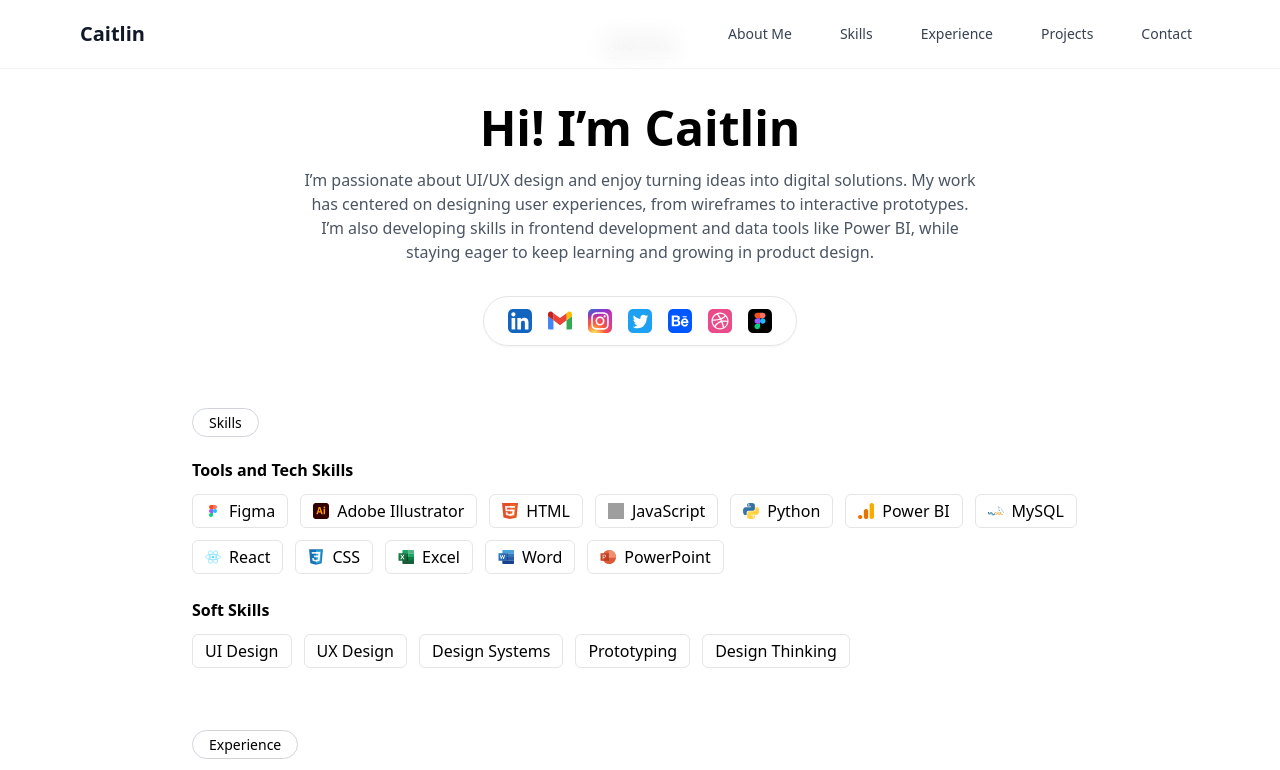
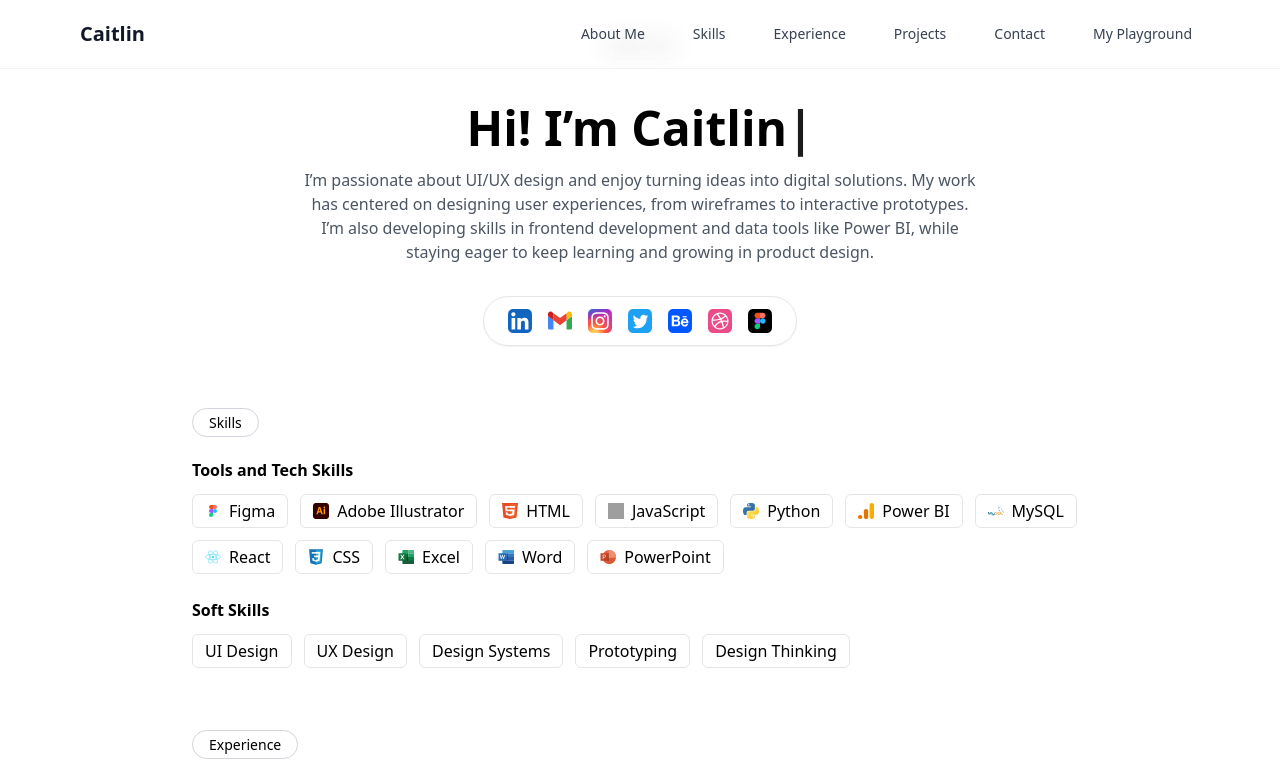
Before and after one commit to Caitlin02ar/cait-portfolio, a Next.js app: page / in a window 1280 px wide. Shown: the top 770 px of the page. Built offline with nearby package versions, Linux system fonts and the light colour scheme; grey boxes are pictures that could not be loaded.

Commit message:
tambah myplay & upcoming

```diff
--- /dev/null
+++ b/app/components/MyPlayground.js
@@ -0,0 +1,45 @@
+"use client";
+
+import { motion } from "framer-motion";
+
+export default function MyPlayground() {
+    return (
+        <section className="relative mt-4 mb-20 mx-auto w-full max-w-4xl text-center rounded-2xl border border-gray-200 bg-white/80 backdrop-blur-sm shadow-md pt-8 pb-16 px-10">
+        <motion.div
+            className="absolute w-8 h-8 bg-purple-200 rounded-full top-8 left-16 opacity-40"
+            animate={{ y: [0, -10, 0] }}
+            transition={{ duration: 4, repeat: Infinity }}
+        />
+        <motion.div
+            className="absolute w-10 h-10 bg-pink-200 rounded-full bottom-10 right-20 opacity-40"
+            animate={{ y: [0, 12, 0] }}
+            transition={{ duration: 5, repeat: Infinity }}
+        />
+
+        {/* Title */}
+        <motion.h2
+            className="text-4xl font-bold text-gray-800 mb-4"
+            initial={{ opacity: 0, y: 20 }}
+            animate={{ opacity: 1, y: 0 }}
+            transition={{ duration: 0.8 }}
+        >
+            My Playground
+        </motion.h2>
+
+        {/* Subtitle */}
+        <motion.p
+            className="text-2xl font-semibold bg-gradient-to-r from-purple-500 via-pink-500 to-yellow-400 bg-clip-text text-transparent"
+            initial={{ opacity: 0 }}
+            animate={{ opacity: 1 }}
+            transition={{ delay: 0.5, duration: 1 }}
+        >
+            Coming Soon...
+        </motion.p>
+
+        {/* Optional mini caption */}
+        <p className="text-gray-500 text-base mt-3">
+            A space for experiments, creative projects, and design explorations ✨
+        </p>
+        </section>
+    );
+    }
--- a/app/components/Navbar.js
+++ b/app/components/Navbar.js
@@ -5,7 +5,7 @@ import { motion, AnimatePresence } from "framer-motion";
 export default function Navbar() {
   const [open, setOpen] = useState(false);
 
-  const menuItems = ["About Me", "Skills", "Experience", "Projects", "Contact"];
+  const menuItems = ["About Me", "Skills", "Experience", "Projects", "Contact", "My Playground"];
 
   return (
     <header className="w-full fixed top-0 left-0
--- /dev/null
+++ b/app/components/TypewriterText.js
@@ -0,0 +1,39 @@
+"use client";
+
+import { useState, useEffect } from "react";
+
+export default function TypewriterText({
+    text = "Hi! I’m Caitlin",
+    speed = 100,
+    pause = 2000,
+    className = "",
+    }) {
+    const [displayedText, setDisplayedText] = useState("");
+    const [isDeleting, setIsDeleting] = useState(false);
+
+    useEffect(() => {
+        let timeout;
+        if (!isDeleting && displayedText.length < text.length) {
+        timeout = setTimeout(() => {
+            setDisplayedText(text.slice(0, displayedText.length + 1));
+        }, speed);
+        } else if (isDeleting && displayedText.length > 0) {
+
+        timeout = setTimeout(() => {
+            setDisplayedText(text.slice(0, displayedText.length - 1));
+        }, speed / 2);
+        } else if (displayedText.length === text.length) {
+        timeout = setTimeout(() => setIsDeleting(true), pause);
+        } else if (displayedText.length === 0 && isDeleting) {
+            setIsDeleting(false);
+        }
+        return () => clearTimeout(timeout);
+    }, [displayedText, isDeleting, text, speed, pause]);
+
+    return (
+        <h1 className={className}>
+            {displayedText}
+            <span className="animate-pulse">|</span>
+        </h1>
+    );
+}
--- /dev/null
+++ b/app/components/UpComingProject.js
@@ -0,0 +1,35 @@
+"use client";
+
+import { motion } from "framer-motion";
+
+export default function UpcomingProjects() {
+    return (
+        <section className="w-full max-w-4xl mx-auto mt-12 text-center">
+        <div className="mb-4">
+            <span className="inline-block px-4 py-2 mb-3 text-sm font-medium text-gray-700 bg-gray-100 rounded-full">
+            Coming Soon
+            </span>
+            <h2 className="text-3xl font-semibold text-gray-900">More Projects Ahead</h2>
+            <p className="text-gray-500 mt-2">
+            I’m currently exploring new ideas — stay tuned for what’s next!
+            </p>
+        </div>
+
+        <motion.div
+            initial={{ opacity: 0, y: 20 }}
+            whileInView={{ opacity: 1, y: 0 }}
+            transition={{ duration: 0.8 }}
+            viewport={{ once: true }}
+            className="rounded-2xl border border-gray-200 bg-white/60 backdrop-blur-sm shadow-sm p-12"
+        >
+            <motion.div
+            animate={{ opacity: [0.5, 1, 0.5] }}
+            transition={{ repeat: Infinity, duration: 2 }}
+            className="text-lg text-gray-600"
+            >
+            Something exciting is in the works ✨
+            </motion.div>
+        </motion.div>
+        </section>
+    );
+}
--- /dev/null
+++ b/app/loading.js
@@ -0,0 +1,16 @@
+import { motion } from "framer-motion";
+
+export default function Loading() {
+    return (
+        <div className="flex flex-col items-center justify-center min-h-screen bg-white text-gray-600">
+        <motion.div
+            initial={{ opacity: 0 }}
+            animate={{ opacity: 1 }}
+            transition={{ duration: 0.8, repeat: Infinity, repeatType: "reverse" }}
+            className="text-lg tracking-wide"
+        >
+            Loading your portfolio...
+        </motion.div>
+        </div>
+    );
+}
--- a/app/page.js
+++ b/app/page.js
@@ -4,6 +4,9 @@ import Contact from "./components/Contact";
 import ExperienceBox from "./components/ExperienceBox";
 import ProjectCard from "./components/ProjectCard";
 import { motion } from "framer-motion";
+import MyPlayground from "./components/MyPlayground";
+import UpcomingProjects from "./components/UpComingProject";
+import TypewriterText from "./components/TypewriterText";
 
 export default function Home() {
   return (
@@ -12,8 +15,10 @@ export default function Home() {
       {/* About Me */}
       <section id="about-me" className="text-center max-w-2xl mb-16">
         <Badge text="About Me" />
-        <h1 className="text-3xl md:text-4xl lg:text-5xl font-bold mb-4 mt-12">Hi! I’m Caitlin</h1>
-        <p className="text-gray-600 mb-8">
+        <TypewriterText
+          text="Hi! I’m Caitlin"
+          className="text-3xl md:text-4xl lg:text-5xl font-bold mb-4 mt-12"
+        />        <p className="text-gray-600 mb-8">
           I’m passionate about UI/UX design and enjoy turning ideas into digital solutions.
           My work has centered on designing user experiences, from wireframes to
           interactive prototypes. I’m also developing skills in frontend development and
@@ -256,8 +261,18 @@ export default function Home() {
             </>
           }
         />
+        <UpcomingProjects />
+
 
       </section>
+
+      <section id="my-playground">
+        <Badge text="My Playground"
+        />
+      </section>
+      <MyPlayground/>
+
+
 
       {/* Contact */}
       <section id="contact" className="w-full max-w-4xl mb-16 text-center">
--- a/package.json
+++ b/package.json
@@ -17,6 +17,7 @@
     "next": "15.5.4",
     "react": "19.1.0",
     "react-dom": "19.1.0",
+    "react-icons": "^5.5.0",
     "tailwind-merge": "^3.3.1",
     "tailwindcss-animate": "^1.0.7"
   },
```
Also changed, not shown: public/PowerPoint.png (added), 1 other file (tests, documents, lock files or other folders).
